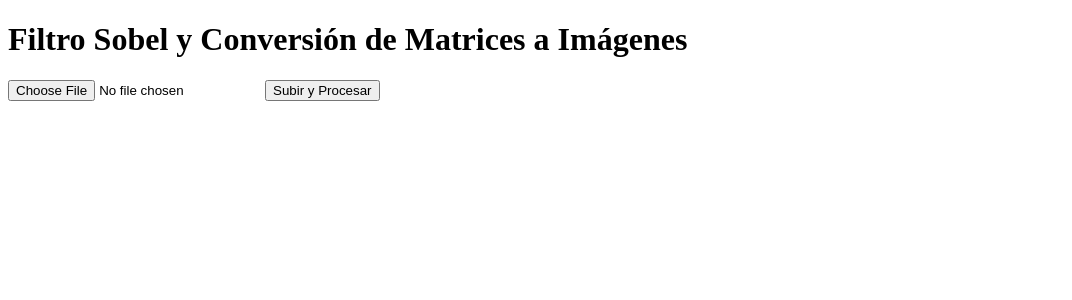
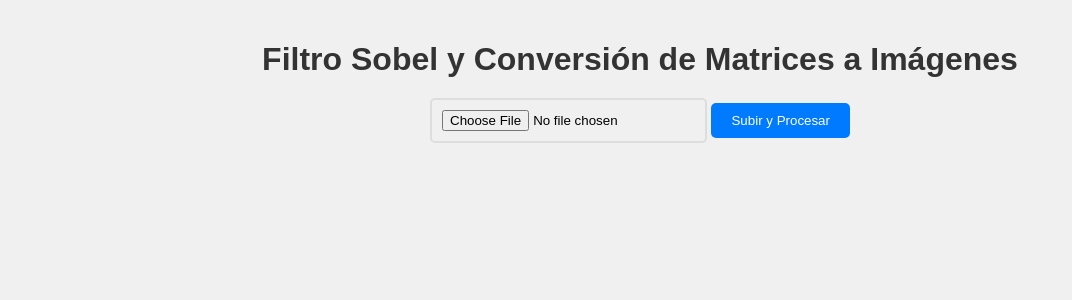
Before and after one commit to Jona163/Dia_10_Sobel_Flask, a Flask app: page / in a window 1280 px wide. Shown: the top 300 px of the page, without its empty margins (0-1072 px from the left). Run offline with Flask 3, Linux system fonts and the light colour scheme.

Commit message:
Final styles.css

```diff
--- a/static/css/styles.css
+++ b/static/css/styles.css
@@ -4,3 +4,70 @@
 # Descripción: Código para procesamiento de imagenes con Sobel.
 # GitHub: https://github.com/Jona163
 */
+
+body {
+    font-family: 'Arial', sans-serif;
+    background-color: #f0f0f0;
+    margin: 0;
+    padding: 20px;
+    text-align: center;
+}
+
+h1 {
+    color: #333;
+    font-size: 2em;
+    margin-bottom: 20px;
+}
+
+form {
+    margin-bottom: 30px;
+}
+
+input[type="file"] {
+    padding: 10px;
+    border: 2px solid #ddd;
+    border-radius: 5px;
+}
+
+button {
+    padding: 10px 20px;
+    background-color: #007bff;
+    color: white;
+    border: none;
+    border-radius: 5px;
+    cursor: pointer;
+}
+
+button:hover {
+    background-color: #0056b3;
+}
+
+.images {
+    display: flex;
+    justify-content: center;
+    margin-top: 30px;
+}
+
+.image-container {
+    width: 45%;
+    background-color: white;
+    padding: 20px;
+    border-radius: 10px;
+    box-shadow: 0 0 10px rgba(0, 0, 0, 0.1);
+}
+
+img {
+    max-width: 100%;
+    height: auto;
+    border-radius: 10px;
+}
+
+.file-info {
+    margin-top: 20px;
+    padding: 20px;
+    background-color: #fff;
+    border: 1px solid #ddd;
+    border-radius: 5px;
+    display: inline-block;
+    box-shadow: 0 0 10px rgba(0, 0, 0, 0.1);
+}
```
